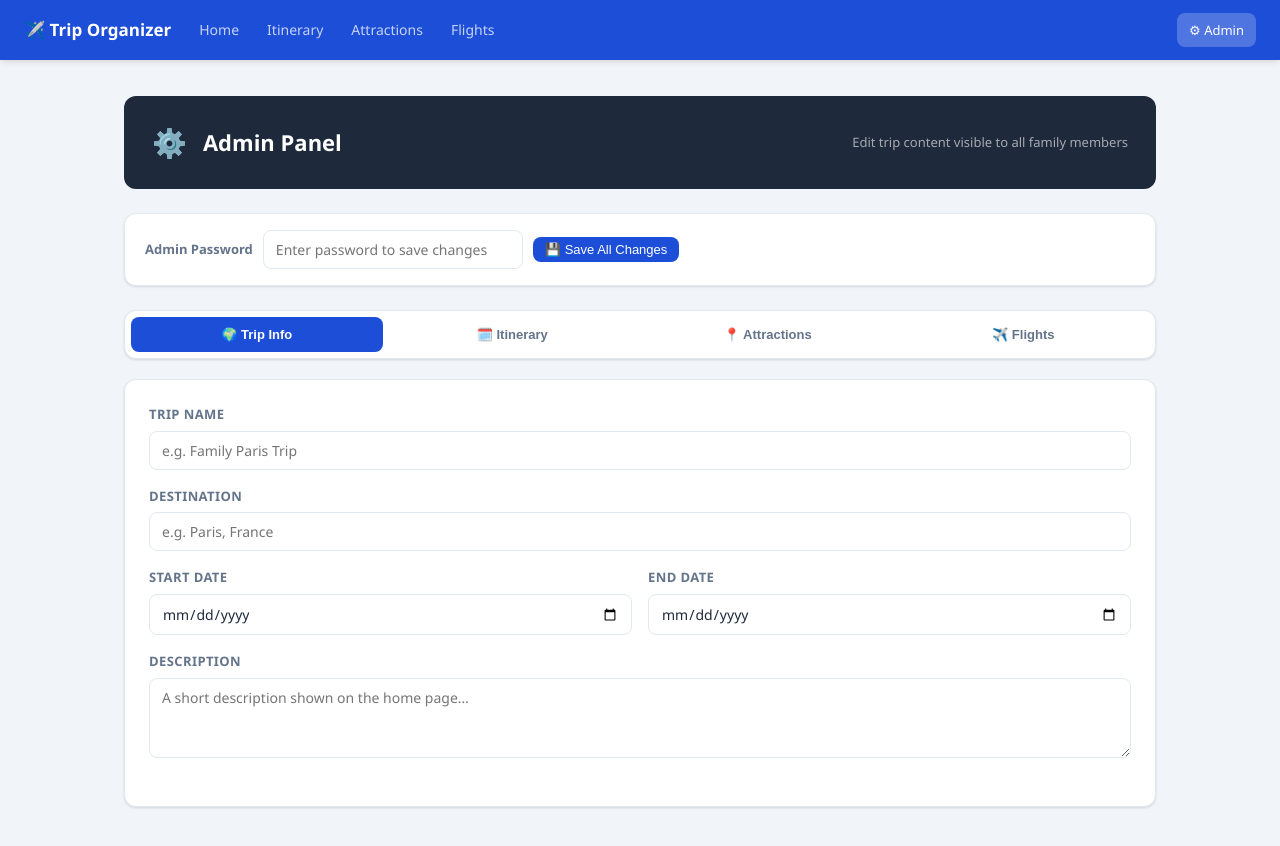
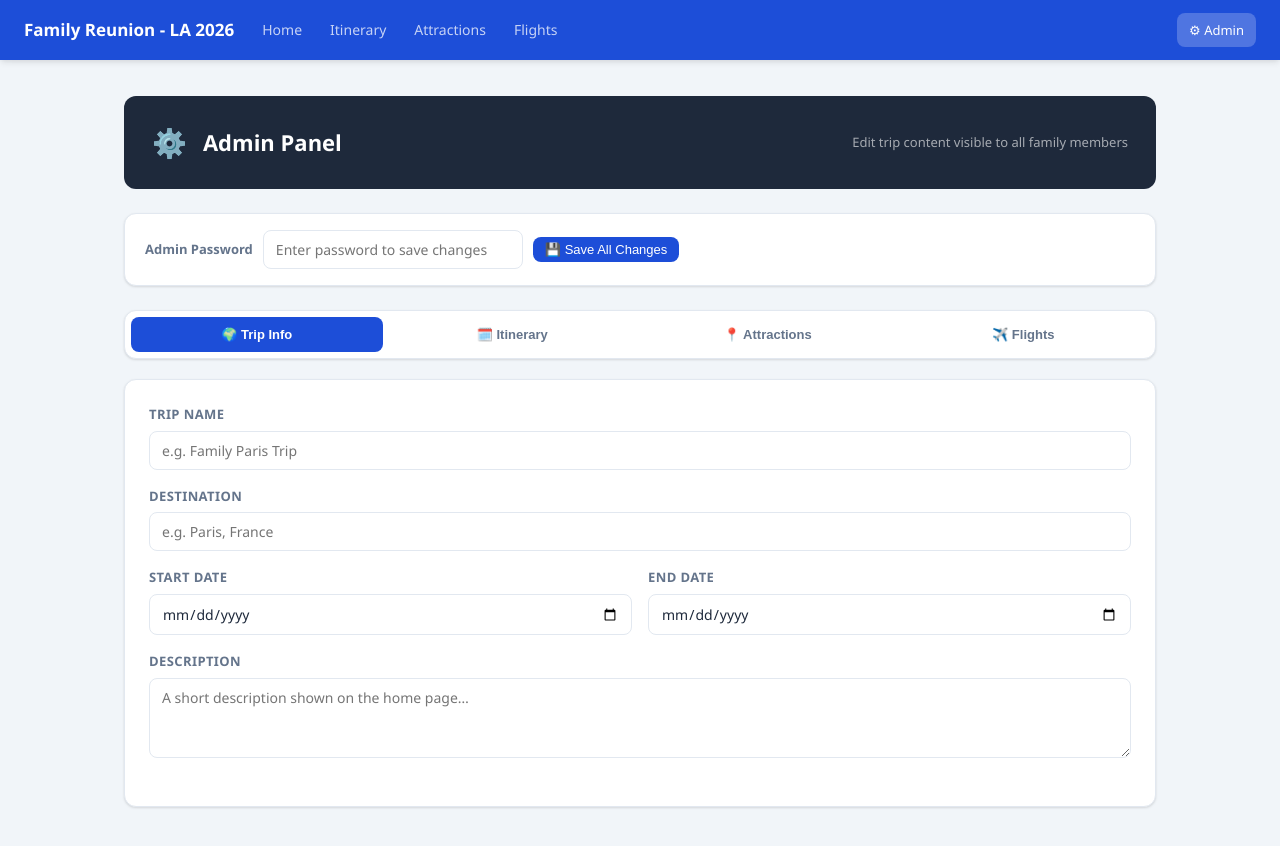
Before and after one commit to ivanmima/trip-organizer, a website: page public/admin.html in a window 1280 px wide. Drawn offline with Linux system fonts and the light colour scheme; no server answers.

Commit message:
Rebrand nav to Family Reunion - LA 2026

```diff
--- a/public/admin.html
+++ b/public/admin.html
@@ -14,7 +14,7 @@
 </head>
 <body>
 <nav>
-  <a href="index.html" class="nav-brand">✈️ Trip Organizer</a>
+  <a href="index.html" class="nav-brand">Family Reunion - LA 2026</a>
   <a href="index.html" class="nav-link">Home</a>
   <a href="itinerary.html" class="nav-link">Itinerary</a>
   <a href="attractions.html" class="nav-link">Attractions</a>
```
Also changed, not shown: public/attractions.html (+1 -1 lines), public/flights.html (+1 -1 lines), public/index.html (+1 -1 lines), public/itinerary.html (+1 -1 lines).
